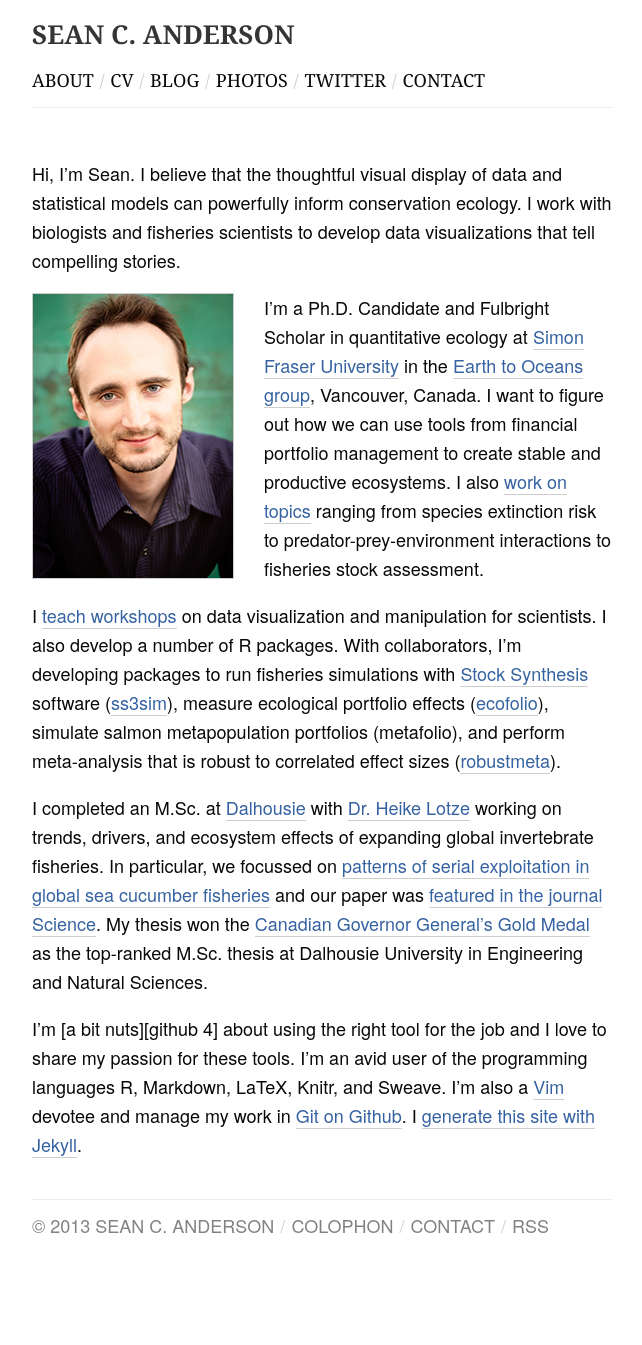
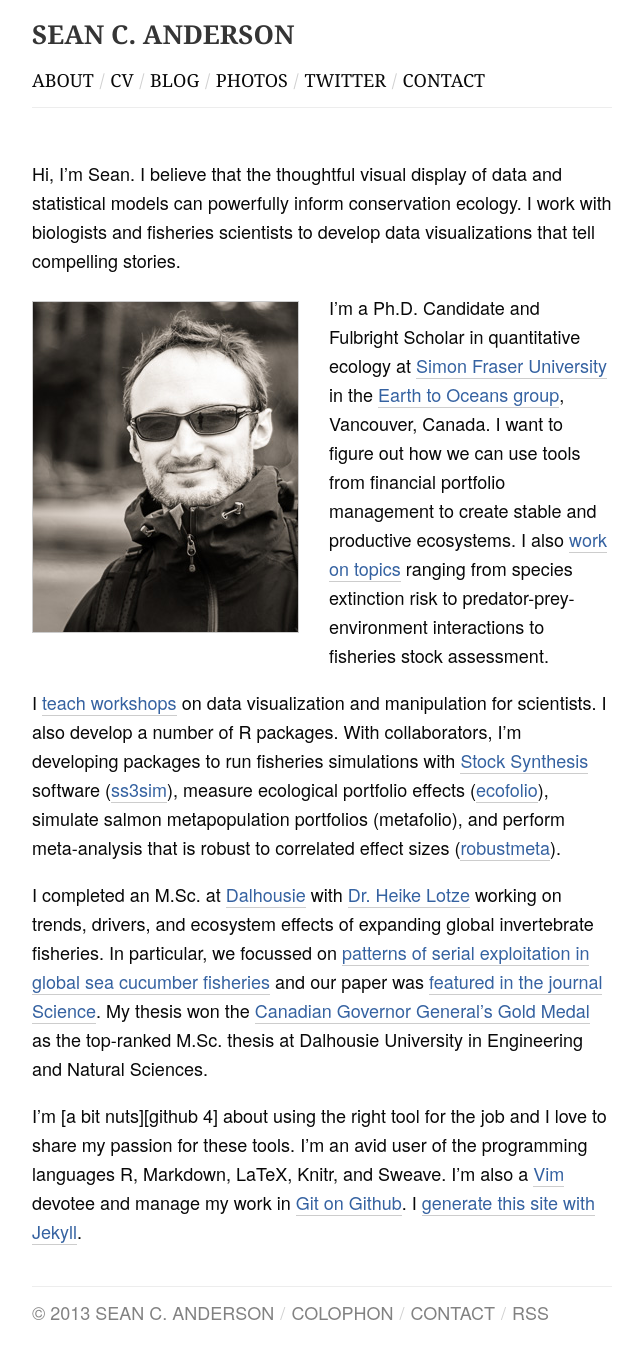
Before and after one commit to seananderson/seananderson.ca, a Jekyll site: the page built from index.md, in a window 1280 px wide. Shown: the whole page, without its empty margins (318-960 px from the left). Built offline with Jekyll 4.4.1, drawn with Linux system fonts in a browser that asks for light colours; Markdown is read by kramdown in place of the engine named in the settings; comment, search, counter and statistics services are not loaded; before the commit the page ends 1258 px from its top, so only the background shows below that.

Commit message:
Switch headshot images

```diff
--- a/css2.1.1/layout.css
+++ b/css2.1.1/layout.css
@@ -1,4 +1,6 @@
-/* @override http://localhost:4000/css2.1/layout.css */
+/* @override
+	http://localhost:4000/css2.1.1/layout.css
+*/
 
 /*
 * Skeleton V1.2
@@ -144,7 +146,7 @@ img.bigpicture {
 
 .headshot {
 	float: left;
-	margin: 0px 30px 10px 0px;
+	margin: 8px 30px 10px 0px;
 }
 
 h1 {
--- a/index.md
+++ b/index.md
@@ -6,7 +6,7 @@ title: seananderson.ca
 <br />
 Hi, I'm Sean. I believe that the thoughtful visual display of data and statistical models can powerfully inform conservation ecology. I work with biologists and fisheries scientists to develop data visualizations that tell compelling stories.
 
-<img src="images/sean_anderson_headshot.jpg" alt="Sean C. Anderson" width="200" height="284" class="headshot"/>
+<img src="images/sean_anderson_olymp_headshot.jpg" alt="Sean C. Anderson" width="265" height="330" class="headshot"/>
 
 I'm a Ph.D. Candidate and Fulbright Scholar in quantitative ecology at [Simon Fraser University][sfu] in the [Earth to Oceans group][earth2ocean], Vancouver, Canada. I want to figure out how we can use tools from financial portfolio management to create stable and productive ecosystems. I also [work on topics](/cv.html#publications) ranging from species extinction risk to predator-prey-environment interactions to fisheries stock assessment.
 
```
Also changed, not shown: contact.md (+1 -1 lines), images/sean_anderson_okanagan.jpg (added), images/sean_anderson_okanagan@2x.jpg (added), images/sean_anderson_olymp_headshot.jpg (added), images/sean_anderson_olymp_headshot@2x.jpg (added).
